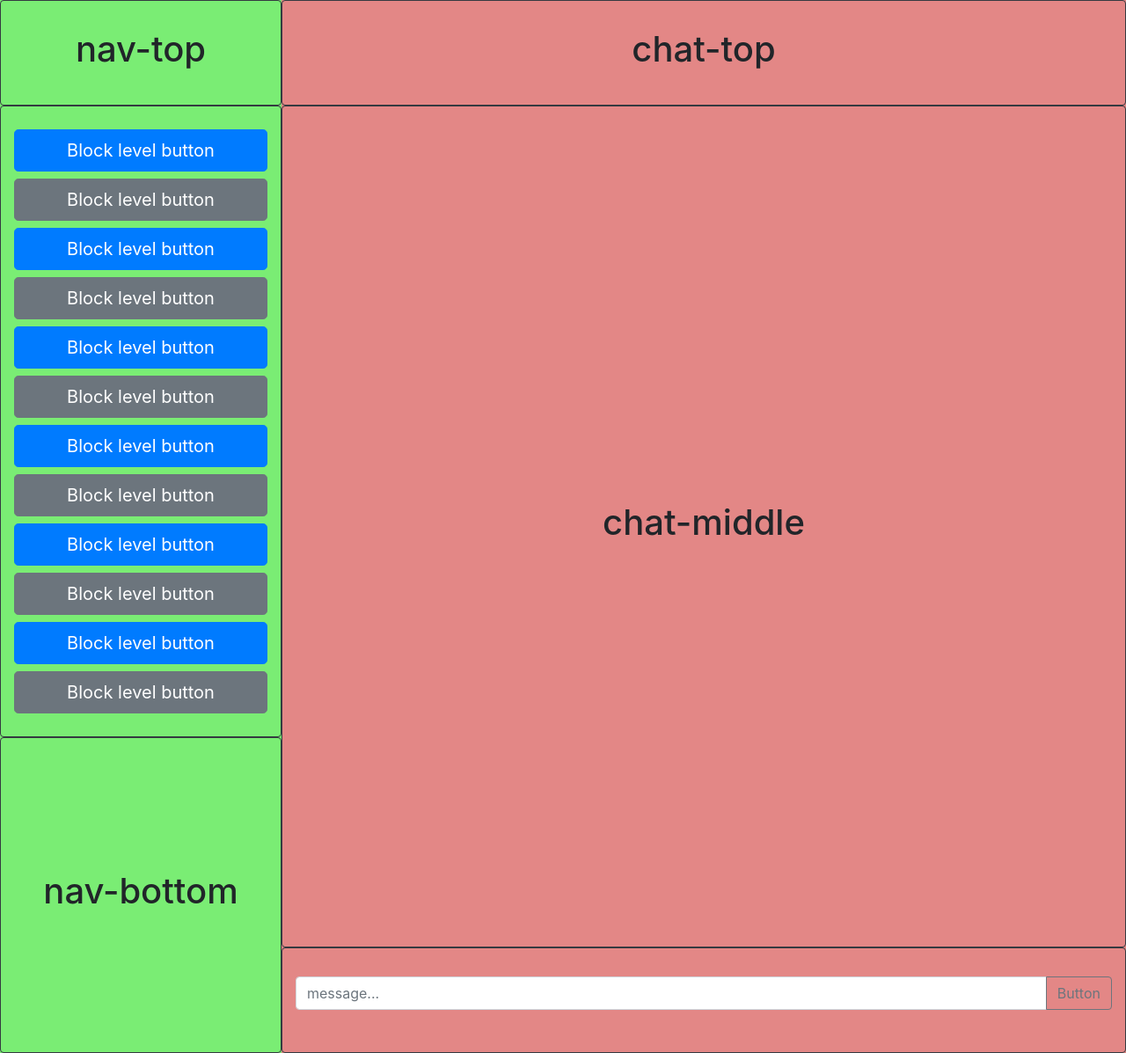
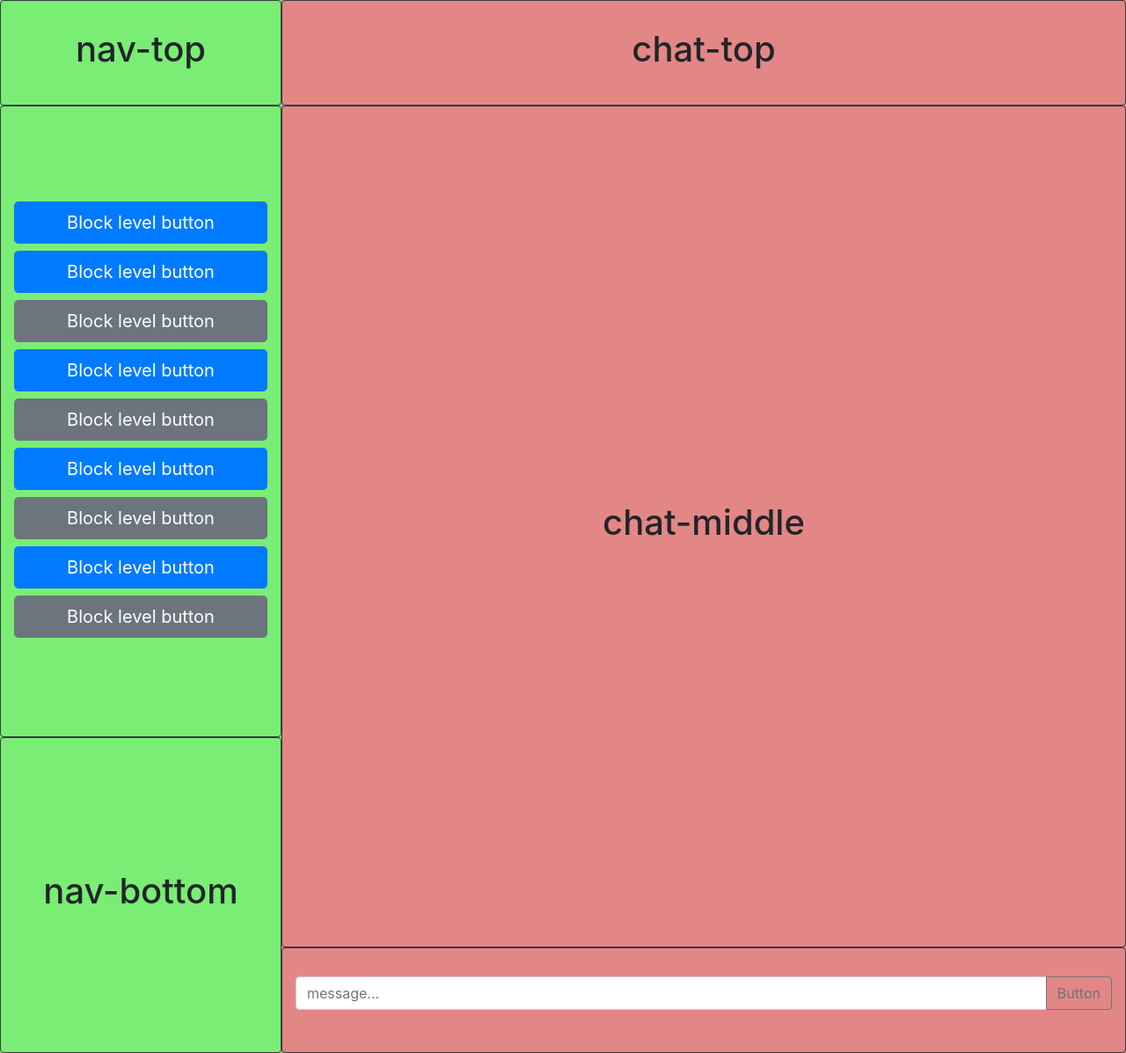
Before and after one commit to delabere/CS50W_Project2, a Flask app: page / in a window 1280 px wide. Shown: the whole page at 88% size. Run offline with Flask 2, Linux system fonts and the light colour scheme; style sheets or scripts are compiled from the project's sources; some libraries are stand-ins or nearby versions.

Commit message:
improved formatting accross all files

```diff
--- a/application.py
+++ b/application.py
@@ -12,6 +12,7 @@ socketio = SocketIO(app)
 def index():
     return render_template('chat.html')
 
+
 # if not run like this then SocketIO error is raised
 if __name__ == "__main__":
     socketio.run(app)
--- a/static/style/style.scss
+++ b/static/style/style.scss
@@ -1,36 +1,44 @@
-#chat-window{
+#chat-window {
   background-color: #e38786;
   height: 100vh;
 }
 
-#chat-title{
+#chat-title {
 }
 
-#chat-window{
+#chat-window {
 }
 
-#side-menu{
+#side-menu {
   background-color: #7aed74;
   min-width: 200px;
   height: 100vh;
 }
 
-#nav-top{
+#nav-top {
   height: 10%;
 }
-#nav-middle{
+
+#nav-middle {
   height: 60%;
 }
-#nav-bottom{
+
+#nav-bottom {
   height: 30%;
 }
 
-#chat-top{
+#chat-top {
   height: 10%;
 }
-#chat-middle{
+
+#chat-middle {
   height: 80%;
 }
-#chat-bottom{
+
+#chat-bottom {
   height: 10%;
 }
+
+#chat-select {
+  height: 500px;
+}
--- a/templates/chat.html
+++ b/templates/chat.html
@@ -5,7 +5,6 @@
     <!-- entire page container -->
     <div class="container-fluid">
         <div class="row">
-
 
 
             <!-- left - navigation side of screen -->
@@ -19,8 +18,39 @@
                 <!-- area for chatroom selection -->
                 <div class="row border border-dark rounded align-items-center" id='nav-middle'>
                     <div class="col">
-          <div class="overflow-auto">
+                        {# Scrollable chat selection window #}
+                        <div class="overflow-auto" id="chat-select">
 
+                            <button type="button" class="btn btn-primary btn-lg btn-block">Block level button</button>
+                            <button type="button" class="btn btn-primary btn-lg btn-block">Block level button</button>
+                            <button type="button" class="btn btn-secondary btn-lg btn-block">Block level button</button>
+                            <button type="button" class="btn btn-primary btn-lg btn-block">Block level button</button>
+                            <button type="button" class="btn btn-secondary btn-lg btn-block">Block level button</button>
+                            <button type="button" class="btn btn-primary btn-lg btn-block">Block level button</button>
+                            <button type="button" class="btn btn-secondary btn-lg btn-block">Block level button</button>
+                            <button type="button" class="btn btn-primary btn-lg btn-block">Block level button</button>
+                            <button type="button" class="btn btn-secondary btn-lg btn-block">Block level button</button>
+                            <button type="button" class="btn btn-secondary btn-lg btn-block">Block level button</button>
+                            <button type="button" class="btn btn-secondary btn-lg btn-block">Block level button</button>
+                            <button type="button" class="btn btn-secondary btn-lg btn-block">Block level button</button>
+                            <button type="button" class="btn btn-primary btn-lg btn-block">Block level button</button>
+                            <button type="button" class="btn btn-secondary btn-lg btn-block">Block level button</button>
+                            <button type="button" class="btn btn-primary btn-lg btn-block">Block level button</button>
+                            <button type="button" class="btn btn-secondary btn-lg btn-block">Block level button</button>
+                            <button type="button" class="btn btn-primary btn-lg btn-block">Block level button</button>
+                            <button type="button" class="btn btn-secondary btn-lg btn-block">Block level button</button>
+                            <button type="button" class="btn btn-primary btn-lg btn-block">Block level button</button>
+                            <button type="button" class="btn btn-secondary btn-lg btn-block">Block level button</button>
+                            <button type="button" class="btn btn-primary btn-lg btn-block">Block level button</button>
+                            <button type="button" class="btn btn-secondary btn-lg btn-block">Block level button</button>
+                            <button type="button" class="btn btn-primary btn-lg btn-block">Block level button</button>
+                            <button type="button" class="btn btn-secondary btn-lg btn-block">Block level button</button>
+                            <button type="button" class="btn btn-primary btn-lg btn-block">Block level button</button>
+                            <button type="button" class="btn btn-secondary btn-lg btn-block">Block level button</button>
+                            <button type="button" class="btn btn-primary btn-lg btn-block">Block level button</button>
+                            <button type="button" class="btn btn-secondary btn-lg btn-block">Block level button</button>
+                            <button type="button" class="btn btn-primary btn-lg btn-block">Block level button</button>
+                            <button type="button" class="btn btn-secondary btn-lg btn-block">Block level button</button>
                             <button type="button" class="btn btn-primary btn-lg btn-block">Block level button</button>
                             <button type="button" class="btn btn-secondary btn-lg btn-block">Block level button</button>
                             <button type="button" class="btn btn-primary btn-lg btn-block">Block level button</button>
@@ -47,7 +77,6 @@
             </div>
 
 
-
             <!-- right - chat side of screen -->
             <div class="col" id='chat-window'>
 
@@ -67,9 +96,11 @@
                 <div class="row border border-dark rounded align-items-center" id='chat-bottom'>
                     <div class="col">
                         <div class="input-group mb-3">
-            <input type="text" class="form-control" placeholder="message..." aria-label="Recipient's username" aria-describedby="button-addon2">
+                            <input type="text" class="form-control" placeholder="message..."
+                                   aria-label="Recipient's username" aria-describedby="button-addon2">
                             <div class="input-group-append">
-              <button class="btn btn-outline-secondary" type="button" id="button-addon2">Button</button>
+                                <button class="btn btn-outline-secondary" type="button" id="button-addon2">Button
+                                </button>
                             </div>
                         </div>
                     </div>
@@ -78,10 +109,6 @@
             </div>
 
 
-
-
-
-
         </div>
     </div>
 
```
Also changed, not shown: templates/base.html (+11 -4 lines), 1 other file. Lines whose indentation alone changed are shown as unchanged.
